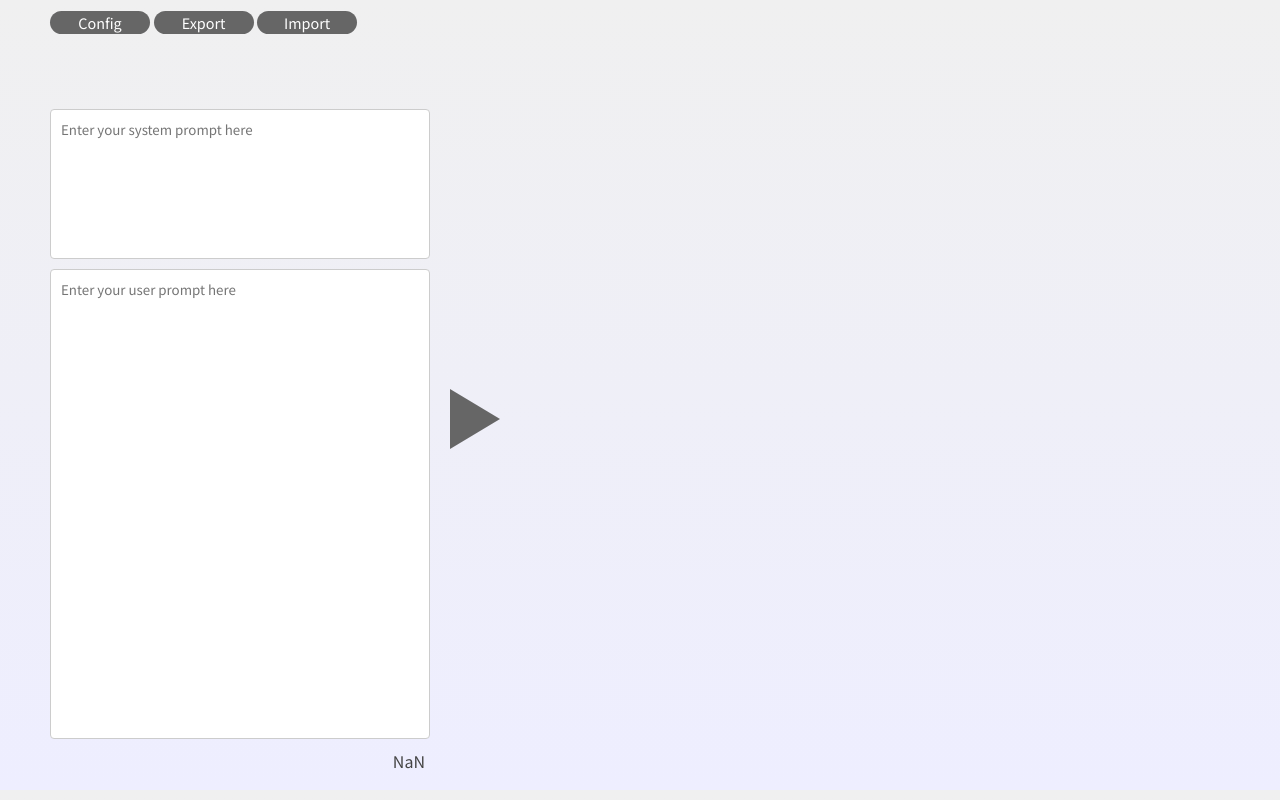
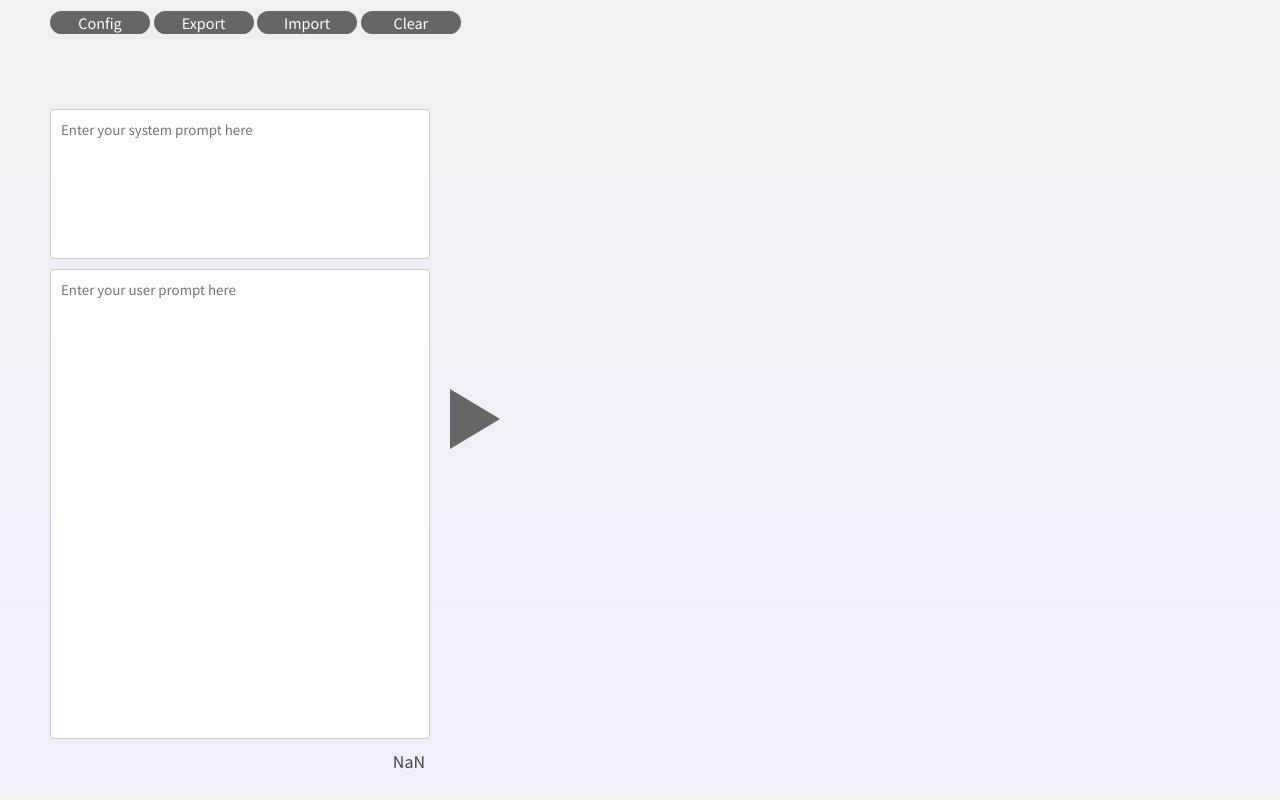
Before and after one commit to shyamagu/vertical-chatgpt, a SvelteKit app: page / in a window 1280 px wide. Both pictures are taken after a click on the button "Done". Built offline with nearby package versions, Linux system fonts and the light colour scheme.

Commit message:
add clear button

```diff
--- a/src/routes/+page.svelte
+++ b/src/routes/+page.svelte
@@ -113,6 +113,13 @@
       input.click();
     }
 
+    function clearData(){
+      systemPrompts = [""];
+      userPrompts = [""];
+      titles = [""];
+      result = "";
+    }
+
     const scrolltoSide = () => {
       const promptField = document.querySelector(".prompts_field");
       if (promptField) {
@@ -136,9 +143,10 @@
 
   {#if isSetting}
   <div class="button_field">
-    <button class="port_button" on:click={openConfig} transition:fly="{{ y: -50, delay:300, duration: 500 }}">Config</button>
-    <button class="port_button" on:click={downloadJson} transition:fly="{{ y: -50, delay:400, duration: 500 }}">Export</button>
-    <button class="port_button" on:click={openDialog} transition:fly="{{ y: -50, delay:500, duration: 500 }}">Import</button>
+    <button class="port_button" on:click={openConfig} transition:fly="{{ y: -50, delay:200, duration: 500 }}">Config</button>
+    <button class="port_button" on:click={downloadJson} transition:fly="{{ y: -50, delay:300, duration: 500 }}">Export</button>
+    <button class="port_button" on:click={openDialog} transition:fly="{{ y: -50, delay:400, duration: 500 }}">Import</button>
+    <button class="port_button" on:click={clearData} transition:fly="{{ y: -50, delay:500, duration: 500 }}">Clear</button>
   </div>
 
   <div class="prompts_field" transition:fly="{{ x: -50, delay:200, duration: 500 }}">
```
